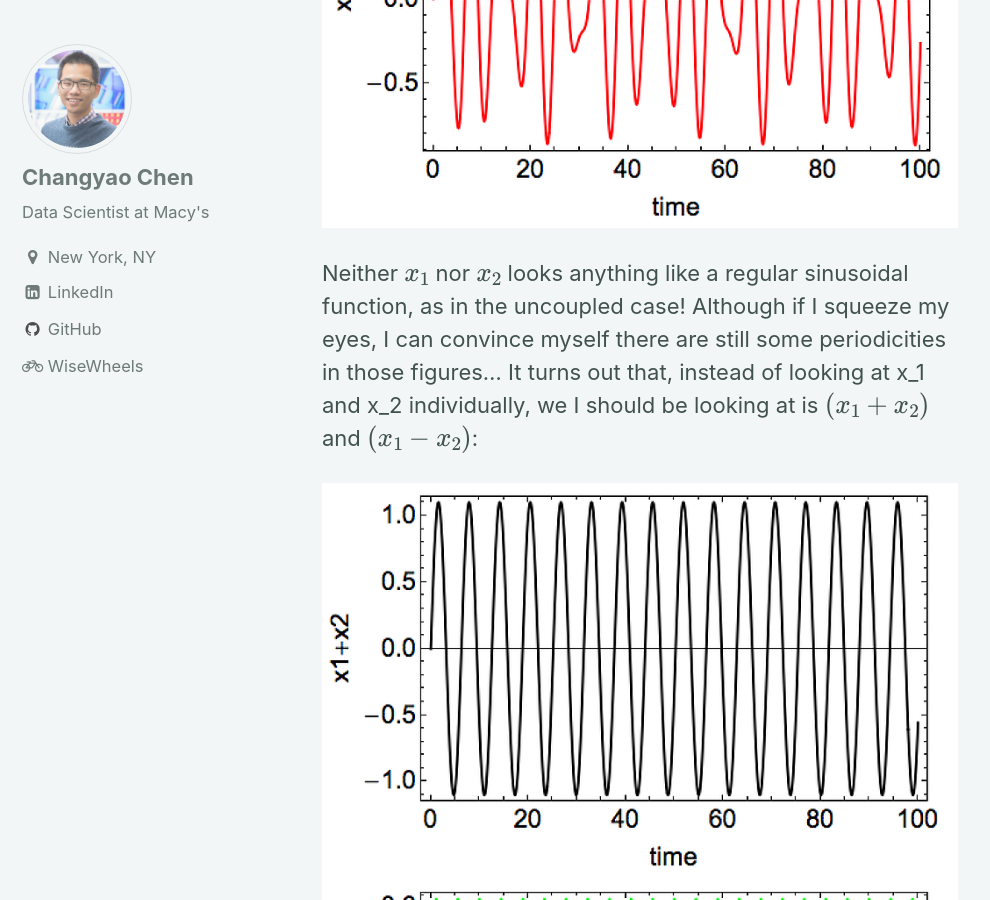
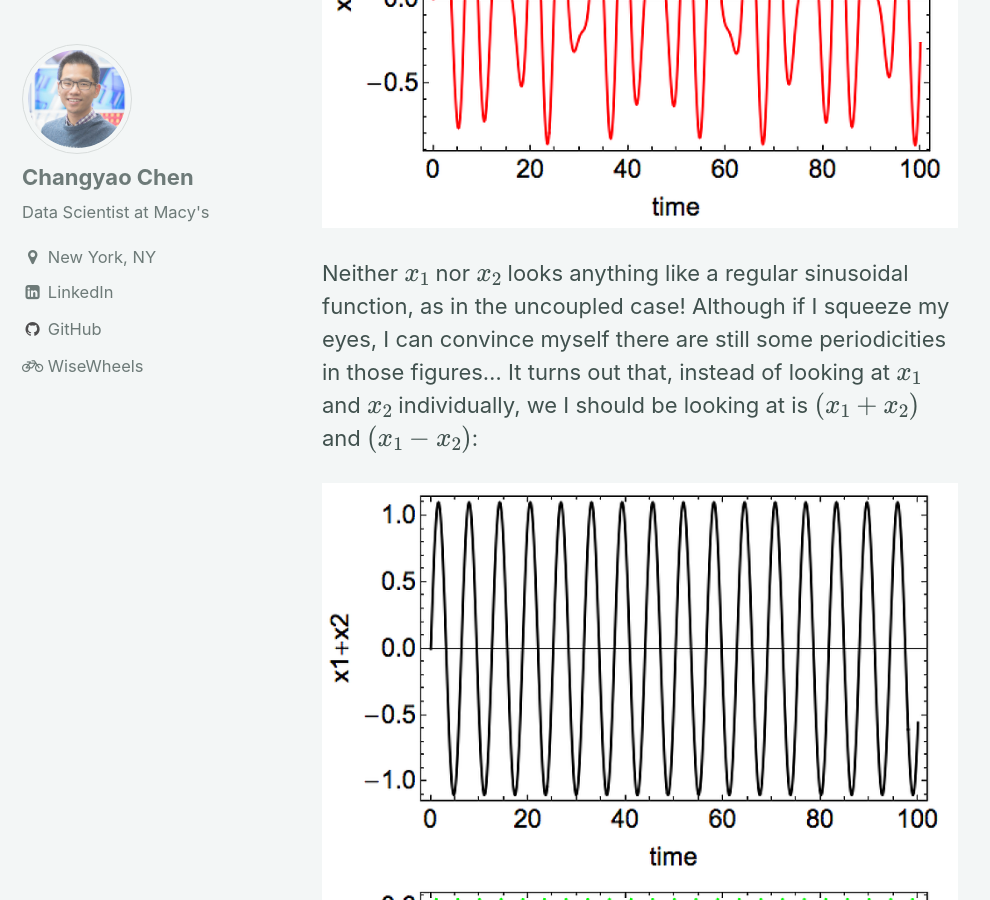
Before and after one commit to changyaochen/changyaochen.github.io, a Jekyll site: the page built from _posts/2017-02-21-normal-mode.md, in a window 1280 px wide and 900 px high, scrolled down 2261 px. Shown: the whole window, without its empty margins (0-990 px from the left). Built offline with Jekyll 4.4.1, drawn with Linux system fonts in a browser that asks for light colours; formulas are drawn with MathJax 3.

Commit message:
fix typo

```diff
--- a/_posts/2017-02-21-normal-mode.md
+++ b/_posts/2017-02-21-normal-mode.md
@@ -23,7 +23,7 @@ Since we already know all the values of the parameters, I can just mindlessly so
 
 ![alt]({{ site.url }}{{ site.baseurl }}/assets/images/normal_mode_coordinate.png)
 
-Neither $$x_1$$ nor $$x_2$$ looks anything like a regular sinusoidal function, as in the uncoupled case! Although if I squeeze my eyes, I can convince myself there are still some periodicities in those figures... It turns out that, instead of looking at x_1 and x_2 individually, we I should be looking at is $$(x_1 + x_2)$$ and $$(x_1 - x_2)$$:
+Neither $$x_1$$ nor $$x_2$$ looks anything like a regular sinusoidal function, as in the uncoupled case! Although if I squeeze my eyes, I can convince myself there are still some periodicities in those figures... It turns out that, instead of looking at $$x_1$$ and $$x_2$$ individually, we I should be looking at is $$(x_1 + x_2)$$ and $$(x_1 - x_2)$$:
 
 ![alt]({{ site.url }}{{ site.baseurl }}/assets/images/normal_mode_modal.png)
 
```
